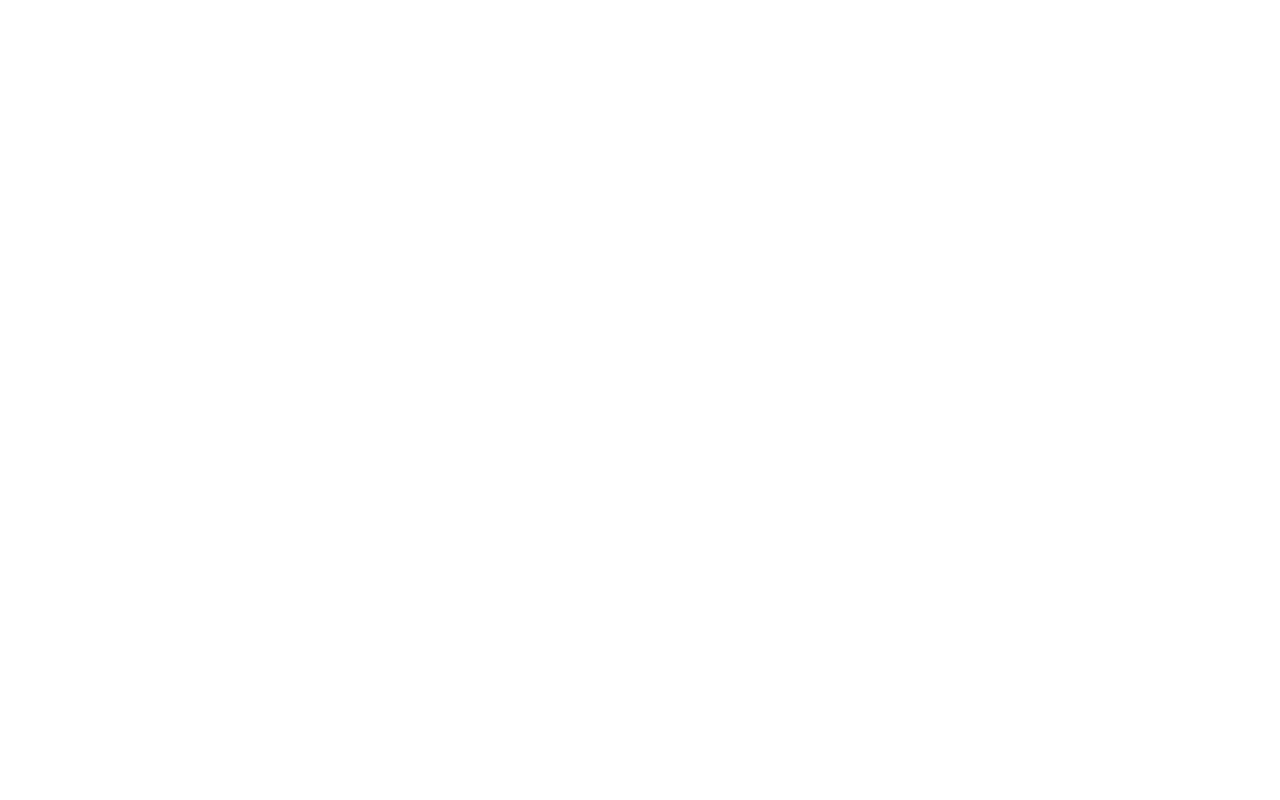
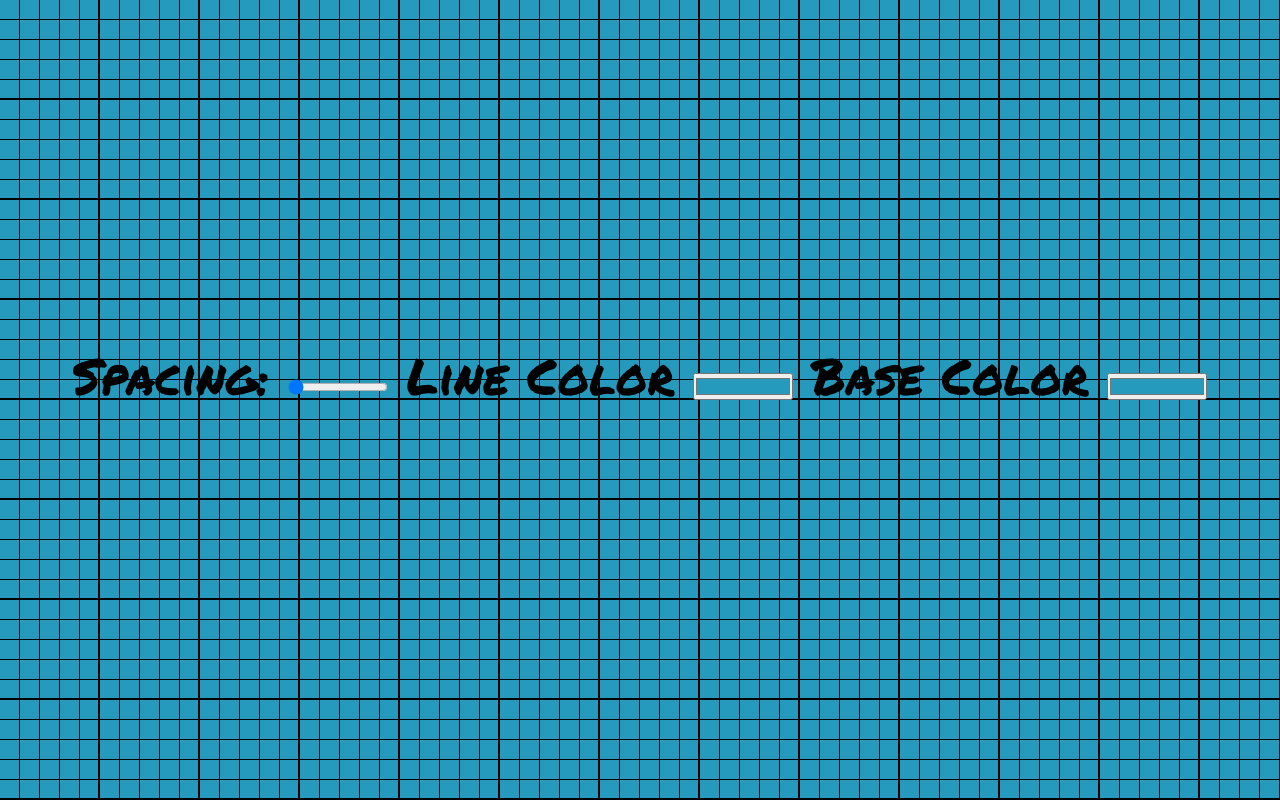
Before and after one commit to AQadir64/js30, a plain HTML site: page 03-css-variable-and-js/index.html in a window 1280 px wide. Drawn offline with Linux system fonts and the light colour scheme.

Commit message:
final touch

```diff
--- a/03-css-variable-and-js/index.html
+++ b/03-css-variable-and-js/index.html
@@ -1,13 +1,32 @@
 <!DOCTYPE html>
 <html lang="en">
-<head>
-    <meta charset="UTF-8">
-    <meta name="viewport" content="width=device-width, initial-scale=1.0">
-    <meta http-equiv="X-UA-Compatible" content="ie=edge">
+  <head>
+    <meta charset="UTF-8" />
+    <meta name="viewport" content="width=device-width, initial-scale=1.0" />
+    <meta http-equiv="X-UA-Compatible" content="ie=edge" />
     <title>Css variable and Js</title>
-    <link rel="stylesheet" href="./style.css">
-</head>
-<body>
+    <link rel="stylesheet" href="./style.css" />
+  </head>
+  <body>
+    <section class="main">
+      <div class="controls">
+        <label for="spacing">Spacing:</label>
+        <input
+          id="spacing"
+          type="range"
+          name="box_size"
+          min="10"
+          max="200"
+          value="10"
+          data-sizing="px"
+        />
+        <label for="line_base">Line Color</label>
+        <input id="line_base" type="color" name="line_color" value="#269ABC" />
+
+        <label for="bg_base">Base Color</label>
+        <input id="bg_base" type="color" name="background_color" value="#269ABC" />
+      </div>
+    </section>
     <script src="./index.js"></script>
-</body>
+  </body>
 </html>
--- a/03-css-variable-and-js/index.js
+++ b/03-css-variable-and-js/index.js
@@ -0,0 +1,13 @@
+const inputs = document.querySelectorAll(".controls input");
+
+function handleUpdate() {
+  const suffix = this.dataset.sizing || "";
+  console.log(this.name,this.value+suffix);
+  console.log(document.documentElement.style.setProperty(
+    `--${this.name}`,
+    this.value + suffix
+  ))
+}
+
+inputs.forEach(input => input.addEventListener("change", handleUpdate));
+inputs.forEach(input => input.addEventListener("mousemove", handleUpdate));
--- a/03-css-variable-and-js/style.css
+++ b/03-css-variable-and-js/style.css
@@ -8,7 +8,7 @@
 :root {
   --background_color: #269abc;
   --box_size: 100px;
-  --blur: 500px;
+  --line_color: black;
 }
 body {
   text-align: center;
@@ -23,12 +23,12 @@ body {
   height: 100vh;
   background-color: var(--background_color);
   background-image: linear-gradient(
-      rgba(255, 255, 255, 0.5) 2px,
+    var(--line_color) 2px,
       transparent 2px
     ),
-    linear-gradient(90deg, rgba(255, 255, 255, 0.5) 2px, transparent 2px),
-    linear-gradient(rgba(255, 255, 255, 0.28) 1px, transparent 1px),
-    linear-gradient(90deg, rgba(255, 255, 255, 0.28) 1px, transparent 1px);
+    linear-gradient(90deg, var(--line_color) 2px, transparent 2px),
+    linear-gradient(var(--line_color) 1px, transparent 1px),
+    linear-gradient(90deg, var(--line_color) 1px, transparent 1px);
   background-size: var(--box_size) var(--box_size),
     var(--box_size) var(--box_size),
     calc(var(--box_size) / 5) calc(var(--box_size) / 5),
```
